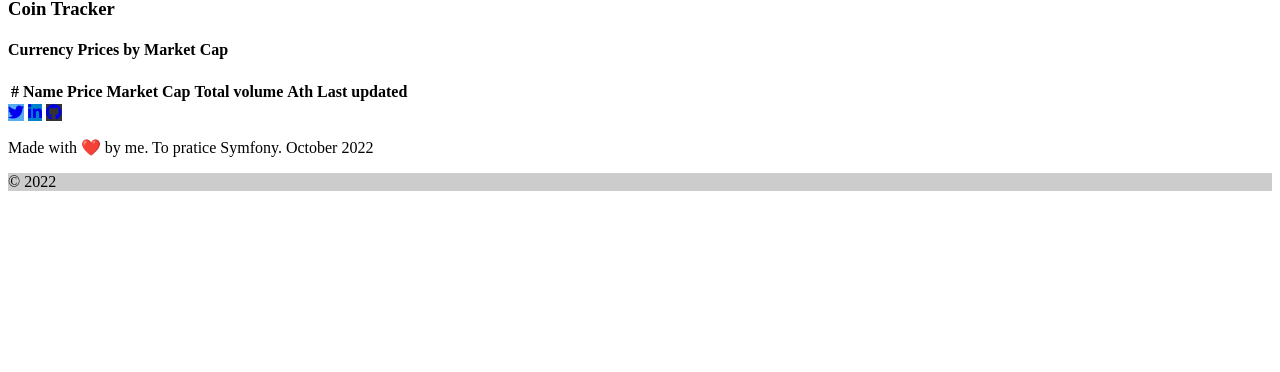
After one commit to francoiscoche/coin-tracker, a Symfony app: template templates/home.html.twig in a window 1280 px wide. The commit adds this page. Shown: the part 428-800 px from the top of the page. Run offline with Twig, Linux system fonts and the light colour scheme; the template is opened without the code that fills it, so the values that code supplies are empty; some libraries are stand-ins or nearby versions.

Commit message:
templating & cleaning

```diff
--- a/composer.json
+++ b/composer.json
@@ -43,6 +43,7 @@
         "symfony/webpack-encore-bundle": "^1.16",
         "symfony/yaml": "6.1.*",
         "twig/extra-bundle": "^2.12|^3.0",
+        "twig/intl-extra": "^3.4",
         "twig/twig": "^2.12|^3.0"
     },
     "config": {
--- a/src/Controller/DashboardController.php
+++ b/src/Controller/DashboardController.php
@@ -29,7 +29,7 @@ class DashboardController extends AbstractController
         // get all fav user coins from database
         $favCoins = $doctrine->getRepository(Bookmark::class)->findBy(['user' => $user]);
 
-        return $this->render('dashboard/index.html.twig', [
+        return $this->render('dashboard.html.twig', [
             'favCoins' => $favCoins,
         ]);
     }
--- a/src/Controller/HomeController.php
+++ b/src/Controller/HomeController.php
@@ -17,7 +17,7 @@ class HomeController extends AbstractController
     {
         $allCurrency = $doctrine->getRepository(Currency::class)->findAll();
 
-        return $this->render('home/index.html.twig', [
+        return $this->render('home.html.twig', [
             'allCurrency' => $allCurrency,
         ]);
     }
@@ -60,7 +60,7 @@ class HomeController extends AbstractController
         }
         $allCurrency = $repository->findAll();
 
-        return $this->render('home/index.html.twig', [
+        return $this->render('home.html.twig', [
             'allCurrency' => $allCurrency,
         ]);
     }
@@ -77,7 +77,7 @@ class HomeController extends AbstractController
         $repository = $entityManager->getRepository(Currency::class);
         $currency = $repository->findOneBy(['idCoin' => $coinId]);
 
-        return $this->render('home/details.html.twig', [
+        return $this->render('details.html.twig', [
             'currency' => $currency,
         ]);
     }
--- /dev/null
+++ b/templates/home.html.twig
@@ -0,0 +1,46 @@
+{% extends 'base.html.twig' %}
+{% block body %}
+
+
+<div class="container mt-4">
+
+<h3>Coin Tracker</h3>
+<h4 class="title-click">Currency Prices by Market Cap</h4>
+
+  <table class="table mt-5">
+    <thead>
+      <tr>
+        <th scope="col">#</th>
+        <th scope="col">Name</th>
+        <th scope="col">Price</th>
+        <th scope="col">Market Cap</th>
+        <th scope="col">Total volume</th>
+        <th scope="col">Ath</th>
+        <th scope="col">Last updated</th>
+      </tr>
+    </thead>
+    <tbody>
+    {% for coin in allCurrency %}
+      <tr>
+        <td>
+          <a class="js-link" href={{ path("app_fav", {'id': coin.id}) }}>
+
+            {% if app.user and coin.isFavoritesByUser(app.user) %}
+              <i class="fa fa-star"></i>
+            {% else %}
+              <i class="far fa-star"></i>
+            {% endif %}
+          </a>
+        </td>
+        <td><img class="img-coin" src="{{ coin.image }}" alt=""><a class="name-coin" href={{ path("app_details",  {coinId: coin.idCoin}) }}>{{ coin.name }}</a></th>
+        <td>{{ coin.currentPrice | format_currency('USD', {fraction_digit: 4}) }}</td>
+        <td>{{ coin.marketCap | format_currency('USD', {fraction_digit: 4})  }}</td>
+        <td>{{ coin.totalVolume | format_currency('USD', {fraction_digit: 4})  }}</td>
+        <td>{{ coin.ath | format_currency('USD', {fraction_digit: 4})  }}</td>
+        <td>{{ coin.lastUpdated  | date("m/d/Y H:i:s") }}</td>
+      </tr>
+    {% endfor %}
+    </tbody>
+  </table>
+</div>
+{% endblock %}
--- /dev/null
+++ b/templates/partials/footer.html.twig
@@ -0,0 +1,18 @@
+<footer class="bg-light text-center ">
+    <div class="container p-4">
+        <section class="mb-4">
+            <!-- Twitter -->
+            <a class="btn btn-primary btn-floating m-1" style="background-color: #55acee" href="https://twitter.com/FrancoisDev_" role="button"><i class="fab fa-twitter"></i></a>
+            <!-- Linkedin -->
+            <a class="btn btn-primary btn-floating m-1" style="background-color: #0082ca" href="https://www.linkedin.com/in/francois-coche/" role="button"><i class="fab fa-linkedin-in"></i></a>
+            <!-- Github -->
+            <a class="btn btn-primary btn-floating m-1" style="background-color: #333333" href="https://github.com/francoiscoche" role="button"><i class="fab fa-github"></i></a>
+        </section>
+        <section class="mb-4">
+            <p>Made with ❤️ by me. To pratice Symfony. October 2022</p>
+        </section>
+    </div>
+    <div class="text-center p-3" style="background-color: rgba(0, 0, 0, 0.2)">
+        © 2022
+    </div>
+</footer>
--- /dev/null
+++ b/templates/partials/nav.html.twig
@@ -0,0 +1,39 @@
+<nav class="navbar navbar-expand-lg bg-light">
+    <div class="container-fluid">
+        <img class="logo-img" src="{{ asset('build/img/logo.png') }}" alt="">
+        <a class="navbar-brand" href={{ path("app_home") }}>Coin Tracker</a>
+        <button class="navbar-toggler" type="button" data-bs-toggle="collapse" data-bs-target="#navbarText" aria-controls="navbarText" aria-expanded="false" aria-label="Toggle navigation">
+        <span class="navbar-toggler-icon"></span>
+        </button>
+        <div class="collapse navbar-collapse" id="navbarText">
+            <ul class="navbar-nav me-auto mb-2 mb-lg-0">
+                {% if is_granted('IS_AUTHENTICATED_FULLY') %}
+                <li class="nav-item">
+                    <a class="nav-link" href={{ path("app_dashboard") }}>Dashboard</a>
+                </li>
+                {% endif %}
+                <li class="nav-item">
+                    <button type="button" class="btn btn-warning"><a href={{ path("app_update")}}>Update data</a></button>
+                </li>
+            </ul>
+        </div>
+        {% if is_granted('IS_AUTHENTICATED_FULLY') %}
+            <p class="welcome-msg">Welcome {{ app.user.email }}</p>
+        {% endif %}
+        <div class="navbar-text">
+            <ul class="navbar-nav me-auto mb-2 mb-lg-0">
+        {% if is_granted('IS_AUTHENTICATED_FULLY') %}
+            <li class="nav-item">
+                <button type="button" class="btn btn-info btn-log-in-out"><a class="nav-link" href={{ path("app_logout") }}>Logout</a></button>
+            </li>
+        {% else %}
+            <li class="nav-item">
+                <button type="button" class="btn btn-info btn-log-in-out"><a class="nav-link" href={{ path("app_login") }}>Login</a></button>
+            </li>
+            <li class="nav-item">
+                <button type="button" class="btn btn-info btn-log-in-out"><a class="nav-link" href={{ path("app_register") }}>Register</a></button>
+            </li>
+        {% endif %}
+        </div>
+    </div>
+</nav>
--- a/templates/registration/register.html.twig
+++ b/templates/registration/register.html.twig
@@ -3,6 +3,7 @@
 {% block title %}Register{% endblock %}
 
 {% block body %}
+    <div class="container">
         <h1>Register</h1>
 
         {{ form_start(registrationForm) }}
@@ -14,4 +15,5 @@
 
             <button type="submit" class="btn">Register</button>
         {{ form_end(registrationForm) }}
+    </div>
 {% endblock %}
--- a/templates/security/login.html.twig
+++ b/templates/security/login.html.twig
@@ -3,6 +3,7 @@
 {% block title %}Log in!{% endblock %}
 
 {% block body %}
+<div class="container">
     <form method="post">
         {% if error %}
             <div class="alert alert-danger">{{ error.messageKey|trans(error.messageData, 'security') }}</div>
@@ -39,4 +40,5 @@
             Sign in
         </button>
     </form>
+</div>
 {% endblock %}
```
Also changed, not shown: assets/styles/app.scss (+73 -0 lines), templates/base.html.twig (+5 -49 lines), templates/dashboard.html.twig (added, +31 -0 lines), templates/dashboard/index.html.twig (deleted, +0 -33 lines), templates/details.html.twig (renamed from templates/home/details.html.twig, +4 -4 lines), templates/home/index.html.twig (deleted, +0 -41 lines), 1 other file. Lines whose indentation alone changed are shown as unchanged.
